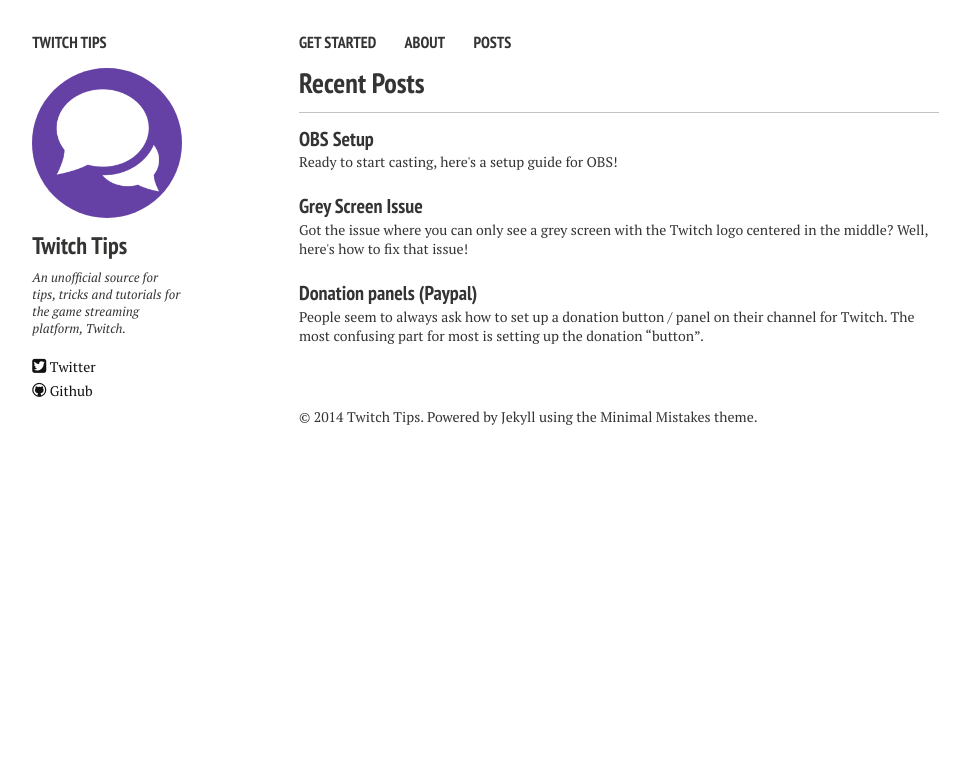
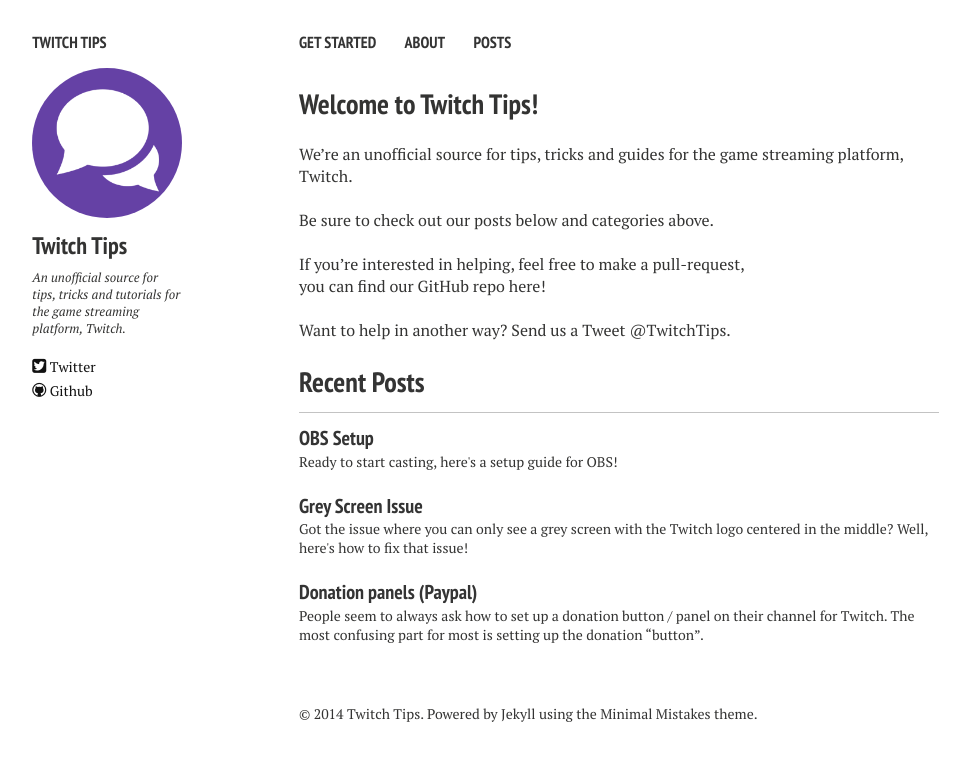
Before and after one commit to SolidPIPe/twitchtips, a Jekyll site: the page built from index.md, in a window 1280 px wide. Shown: the top 761 px of the page, without its empty margins (21-980 px from the left). Built offline with Jekyll 4.4.1, drawn with Linux system fonts in a browser that asks for light colours; nearby versions of some CDN libraries.

Commit message:
Main page

```diff
--- a/_layouts/home.html
+++ b/_layouts/home.html
@@ -35,6 +35,7 @@
 </div>
 
 <div id="index">
+  {{ content }}
   <h3><a href="{{ site.url}}/posts/">Recent Posts</a></h3>
   {% for post in site.posts limit:5 %}
   {% unless post.draft %}
--- a/index.md
+++ b/index.md
@@ -1,3 +1,12 @@
 ---
 layout: home
 ---
+## Welcome to Twitch Tips!
+We're an unofficial source for tips, tricks and guides for the game streaming platform, Twitch.
+<br>
+Be sure to check out our posts below and categories above.
+<br>
+If you're interested in helping, feel free to make a pull-request,
+you can find our GitHub repo [here](http://github.com/TwitchTips)!
+<br>
+Want to help in another way? Send us a Tweet [@TwitchTips](https://www.twitter.com/TwitchTips).
```
